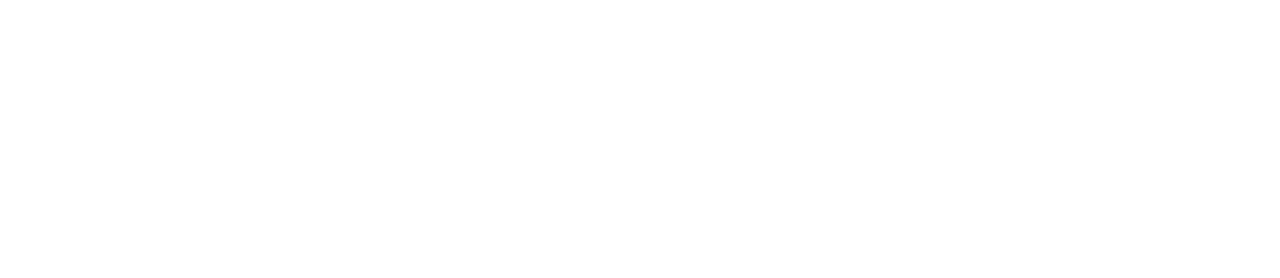
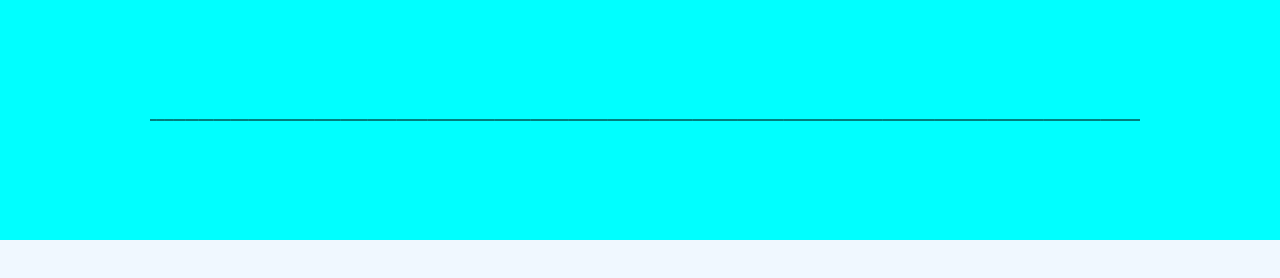
Before and after one commit to gohar-anjum/SSVGA, a plain HTML site: page index.html in a window 1280 px wide. Drawn offline with Linux system fonts and the light colour scheme.

Commit message:
Structure Done

```diff
--- a/index.html
+++ b/index.html
@@ -7,7 +7,13 @@
     <link rel="stylesheet" href="style.css">
 </head>
 <body>
-
+    <div class="main">
+        <div class="nav">
+            <svg width="1000" height="200">
+                <path d="M 10 100 Q 95 100 1080 100" stroke="black" fill="transparent"/>
+              </svg>
+        </div>
+    </div>
     <script src="script.js"></script>
 </body>
 </html>
--- a/script.js
+++ b/script.js
@@ -0,0 +1,2 @@
+let initialValue=`M 10 100 Q 95 100 1080 100`;
+let finalValue=`M 10 100 Q 95 100 1080 100`;
--- a/style.css
+++ b/style.css
@@ -6,3 +6,16 @@ html, body{
     width: 100%;
     height: 100%;
 }
+.main{
+    width: 100%;
+    height: 100%;
+    background-color: aliceblue;
+}
+.main .nav{
+    width: 100%;
+    height: 30%;
+    background-color: aqua;
+    display: flex;
+    justify-content: center;
+    align-items: center;
+}
```
